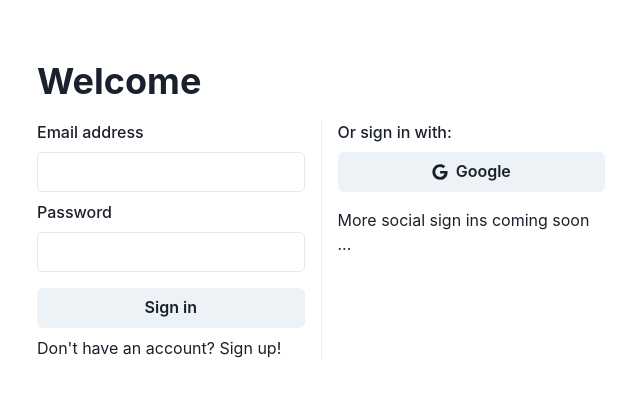
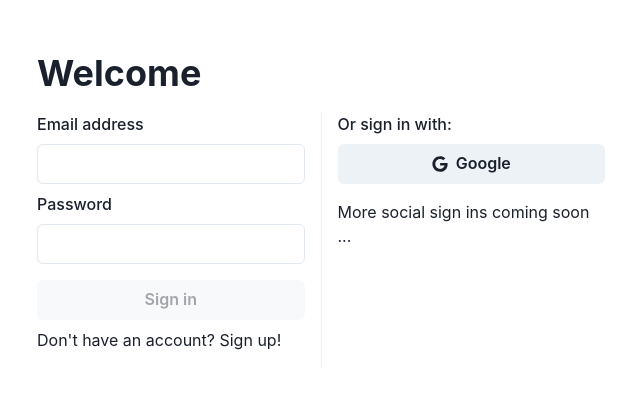
Before and after one commit to mattmuirhead/scheduler, a React (Create React App) app: page / in a window 1280 px wide. Shown: the part 190-586 px from the top of the page, without its empty margins (319-959 px from the left). Built offline with nearby package versions, Linux system fonts and the light colour scheme; no server answers.

Commit message:
improvements to login

```diff
--- a/src/pages/SignIn/index.js
+++ b/src/pages/SignIn/index.js
@@ -26,6 +26,8 @@ const SignIn = () => {
   const [password, setPassword] = useState()
   const [error, setError] = useState()
   const [isDesktop] = useMediaQuery("(min-width: 768px)")
+
+  const signInDisabled = !email || !password
 
   const onSignIn = async () => {
     try {
@@ -91,9 +93,9 @@ const SignIn = () => {
               <Input type="password" onChange={event => setPassword(event.target.value)} />
             </FormControl>
 
-            <Button onClick={onSignIn} mb={2}>Sign in</Button>
+            <Button onClick={onSignIn} mb={2} disabled={signInDisabled}>Sign in</Button>
 
-            <Text>Don't have an account? <Link onClick={() => history.push('/sign-up')}>Sign up!</Link></Text>
+            <Text mb={4}>Don't have an account? <Link onClick={() => history.push('/sign-up')}>Sign up!</Link></Text>
           </Flex>
 
           {isDesktop && <Divider height="auto" orientation={"vertical"} mx={4} />}
```
